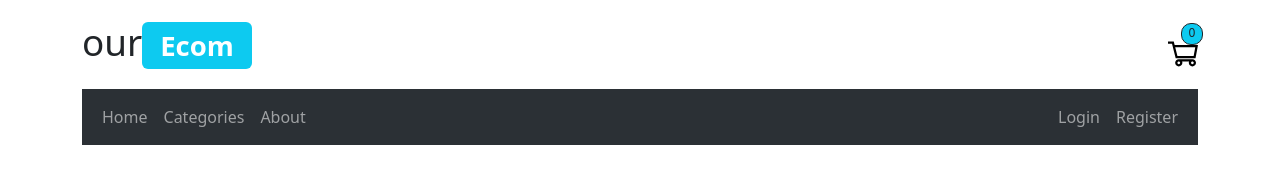
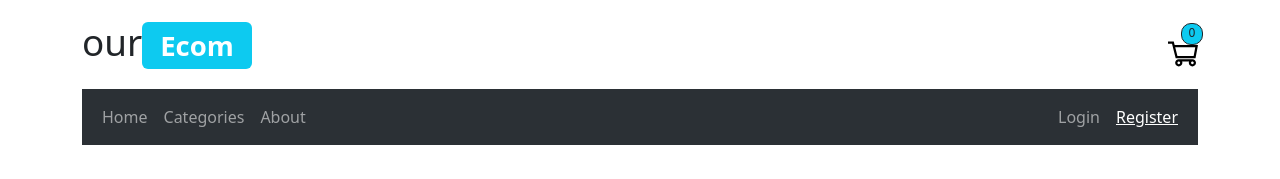
Before and after one commit to EHAB3x/E-commerce, a React app: page /register in a window 1280 px wide. Shown: the top 179 px of the page. Built offline with nearby package versions, Linux system fonts and the light colour scheme; the HTML template or start-up script is replaced by a standard one.

Commit message:
finish project nav links

```diff
--- a/src/components/common/Header/Header.tsx
+++ b/src/components/common/Header/Header.tsx
@@ -2,6 +2,7 @@ import {HeaderBasket} from "../../eCommerce";
 import { Badge, Navbar, Nav, Container } from "react-bootstrap";
 
 import styles from "./styles.module.css";
+import { NavLink } from "react-router-dom";
 const {headerContainer, headerLogo} = styles;
 
 const Header = () => {
@@ -25,14 +26,24 @@ const Header = () => {
                 <Navbar.Toggle aria-controls="basic-navbar-nav" />
                 <Navbar.Collapse id="basic-navbar-nav">
                     <Nav className="me-auto">
-                        <Nav.Link href="#home">Home</Nav.Link>
-                        <Nav.Link href="#link">Categories</Nav.Link>
-                        <Nav.Link href="#link">About</Nav.Link>
+                        <Nav.Link as={NavLink} to="/">
+                            Home
+                        </Nav.Link>
+                        <Nav.Link as={NavLink} to="categories">
+                            Categories
+                        </Nav.Link>
+                        <Nav.Link as={NavLink} to="about-us">
+                            About
+                        </Nav.Link>
                     </Nav>
 
                     <Nav>
-                        <Nav.Link href="#home">Login</Nav.Link>
-                        <Nav.Link href="#link">Register</Nav.Link>
+                        <Nav.Link as={NavLink} to="login">
+                            Login
+                        </Nav.Link>
+                        <Nav.Link as={NavLink} to="register">
+                            Register
+                        </Nav.Link>
                     </Nav>
                 </Navbar.Collapse>
             </Container>
--- a/src/main.tsx
+++ b/src/main.tsx
@@ -1,8 +1,8 @@
 import ReactDOM from 'react-dom/client'
+import AppRouter from '@routes/AppRouter';
 
 // Styles
 import "bootstrap/dist/css/bootstrap.min.css";
-import AppRouter from '@routes/AppRouter';
-
+import "@styles/global.css"
 
 ReactDOM.createRoot(document.getElementById('root')!).render( <AppRouter />);
--- /dev/null
+++ b/src/styles/global.css
@@ -0,0 +1,3 @@
+.active{
+    text-decoration: underline;
+}
```
